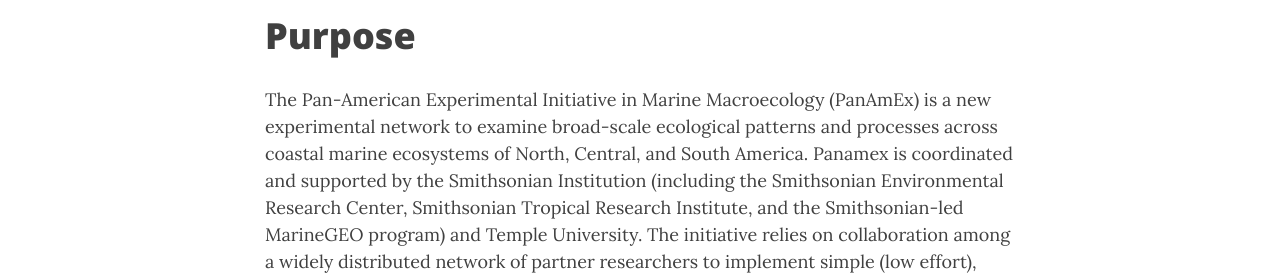
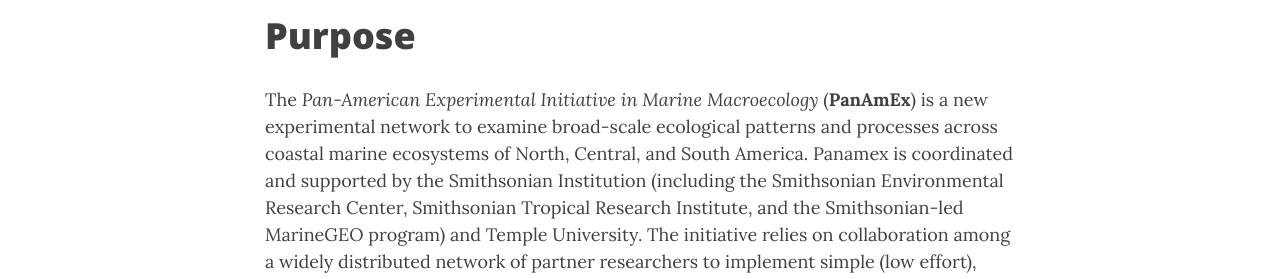
Before and after one commit to mukhamadazistholib/marinegeo.github.io, a Jekyll site: the page built from _module-groups/panamex.md, in a window 1280 px wide and 900 px high. Shown: the part 450-729 px from the top of the window. Built offline with Jekyll 4.4.1, drawn with Linux system fonts in a browser that asks for light colours; nearby versions of some CDN libraries; some of the changed text lies outside the part shown.

Commit message:
Update panamex.md

```diff
--- a/_module-groups/panamex.md
+++ b/_module-groups/panamex.md
@@ -18,7 +18,7 @@ modules:
 
 # Purpose
 
-The Pan-American Experimental Initiative in Marine Macroecology (PanAmEx) is a new experimental network to examine broad-scale ecological patterns and processes across coastal marine ecosystems of North, Central, and South America. Panamex is coordinated and supported by the Smithsonian Institution (including the Smithsonian Environmental Research Center, Smithsonian Tropical Research Institute, and the Smithsonian-led MarineGEO program) and Temple University. The initiative relies on collaboration among a widely distributed network of partner researchers to implement simple (low effort), standardized, and replicated experiments.
+The *Pan-American Experimental Initiative in Marine Macroecology* (**PanAmEx**) is a new experimental network to examine broad-scale ecological patterns and processes across coastal marine ecosystems of North, Central, and South America. Panamex is coordinated and supported by the Smithsonian Institution (including the Smithsonian Environmental Research Center, Smithsonian Tropical Research Institute, and the Smithsonian-led MarineGEO program) and Temple University. The initiative relies on collaboration among a widely distributed network of partner researchers to implement simple (low effort), standardized, and replicated experiments.
 
 This first PanAmEx project, initiated in 2018 and 2019, is an experiment to assess gradients in interaction strength among nearshore marine organisms, focusing on how predation affects development of communities of fouling organisms. The experiment's novelty is its unprecedented scale -- across latitudes nearly from pole to pole along the Americas, in both Atlantic and Pacific Oceans.
 
```
